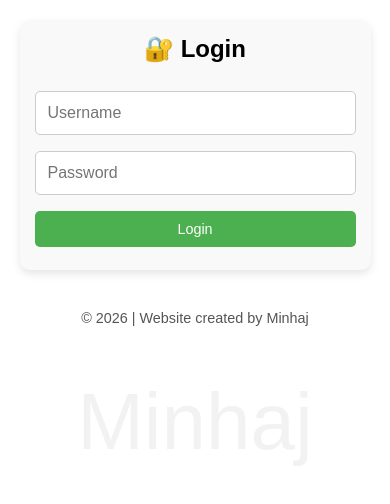
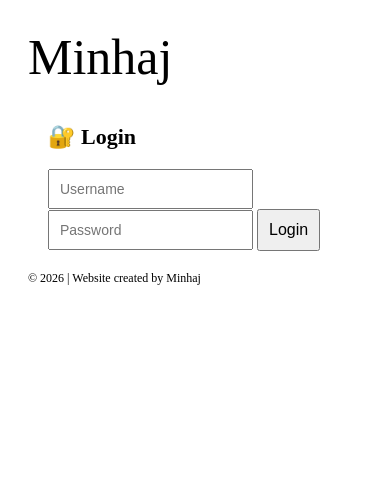
Before and after one commit to minhajdoc7x-oss/kerala-plus-two-grade-calculator, a plain HTML site: page index.html in a window 390 px wide. Drawn offline with Linux system fonts and the light colour scheme.

Commit message:
style.css

```diff
--- a/style.css
+++ b/style.css
@@ -1,103 +1,43 @@
-/* RESET & BASE */
-* {
-    box-sizing: border-box;
-    margin: 0;
-    padding: 0;
-    font-family: Arial, sans-serif;
+/* Mobile Responsive Adjustments */
+@media only screen and (max-width: 600px) {
+    body {
+        height: auto; /* allow scrolling */
+        padding: 20px;
     }
 
-/* Watermark background */
-.watermark {
-    position: fixed;
-    top: 50%;
-    left: 50%;
-    transform: translate(-50%, -50%);
-    font-size: 8rem;
-    color: rgba(0,0,0,0.05);
-    z-index: -1;
-    pointer-events: none;
+    .container {
+        width: 95%;       /* almost full width */
+        padding: 20px;    /* reduce padding */
+        border-radius: 15px;
     }
 
-/* CONTAINER */
-.container {
-    max-width: 400px;
-    width: 90%;
-    margin: 50px auto;
-    padding: 20px;
-    border-radius: 10px;
-    background: #f9f9f9;
-    box-shadow: 0 4px 8px rgba(0,0,0,0.1);
+    h2 {
+        font-size: 22px;  /* smaller title */
     }
 
-/* HEADINGS */
-h2 {
-    text-align: center;
-    margin-bottom: 20px;
-}
     h3 {
-    margin-top: 20px;
-    margin-bottom: 10px;
+        font-size: 18px;  /* smaller subtitle */
     }
 
-/* INPUTS & BUTTONS */
-input[type="text"],
-input[type="password"],
-input[type="number"],
-button {
-    width: 100%;
-    padding: 12px;
-    margin: 8px 0;
-    font-size: 1rem;
-    border-radius: 5px;
-    border: 1px solid #ccc;
+    input {
+        padding: 10px;
+        font-size: 14px;
     }
 
-/* BUTTON STYLE */
     button {
-    background-color: #4CAF50;
-    color: white;
-    border: none;
-    cursor: pointer;
-    transition: 0.3s;
-}
-button:hover {
-    background-color: #45a049;
+        padding: 10px;
+        font-size: 16px;
     }
 
-/* RESULT */
     .result {
-    margin-top: 20px;
-    padding: 15px;
-    border-radius: 5px;
-    background-color: #e7f3fe;
-    border-left: 6px solid #2196F3;
+        font-size: 16px;
     }
 
-/* FOOTER */
-.footer {
-    text-align: center;
-    margin: 40px 0 20px 0;
-    font-size: 0.9rem;
-    color: #555;
+    .watermark {
+        font-size: 50px; /* smaller watermark */
     }
 
-/* MOBILE MEDIA QUERY */
-@media (max-width: 480px) {
-    h2 {
-        font-size: 1.5rem;
-    }
-    h3 {
-        font-size: 1.1rem;
-    }
-    input, button {
-        padding: 10px;
-        font-size: 0.9rem;
-    }
-    .container {
-        margin: 20px auto;
-        padding: 15px;
-    }
-    .watermark {
-        font-size: 5rem;
+    .footer {
+        font-size: 12px;
     }
 }
```
Lines whose indentation alone changed are shown as unchanged.
